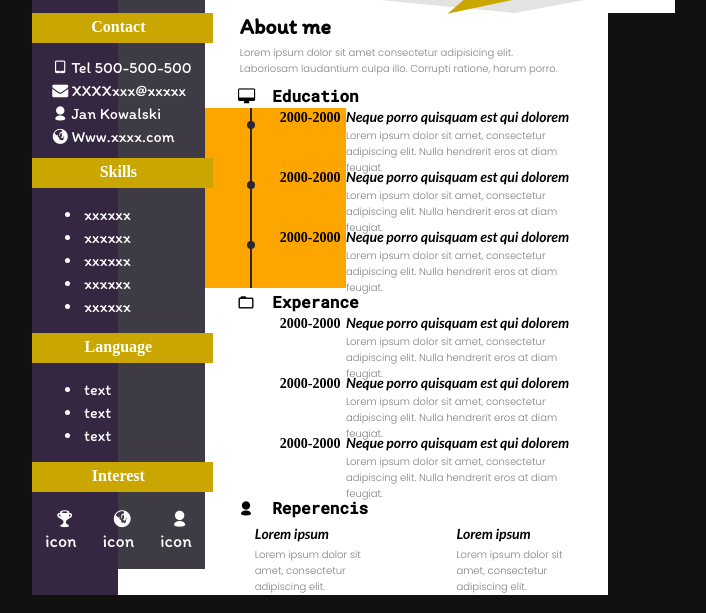
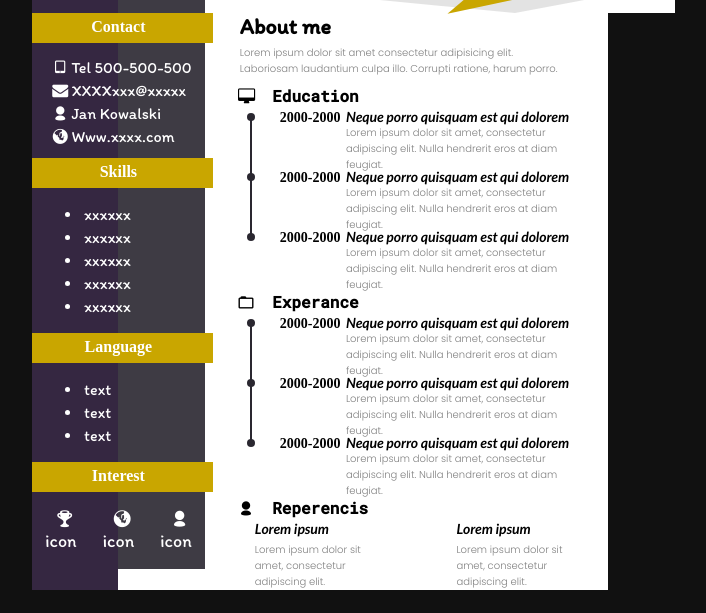
Before and after one commit to mateogaudi/-cvflex-, a website: page index.html in a window 1280 px wide. Shown: the part 187-800 px from the top of the page, without its empty margins (320-1026 px from the left). Drawn offline with nearby package versions, Linux system fonts and the light colour scheme.

Commit message:
add to wrapper in content and change class and delete div

```diff
--- a/css/content.css
+++ b/css/content.css
@@ -30,19 +30,21 @@ h5{
     padding:3px 2px 2px 15px;
     font-family: 'Roboto Mono', monospace;
     font-size:16px;
+    color:black;
 }
 .content-header i{
     padding:0 15px 00;
+    color:black;
 }
 .content-rectangle{
     width:100%;
     display:flex;
 }
-.row-time{
+.content-row-time{
     width:35%;
     height:100%;
 }
-.row-info{
+.content-row-info{
     width:65%;
     height:100%;
 }
@@ -54,22 +56,25 @@ h5{
     font-weight:600;
     font-size:14px;
 }
-.content-section{
-    width:100%;
+h6{
+    margin:0;
     font-size:14px;
-    height:20px;
     font-weight:600;
     font-family: 'Lato', sans-serif;
+    color:black;
 }
 .content-info{
     width:100%;
     font-size:10px;
-    height:40px;
+    height:60px;
     color:grey;
     font-family: 'Poppins', sans-serif;
 }
 .content-info div{
     padding:0 20px 0 0;
+}
+.content-box-wrapper{
+    width:100%;
 }
 .content-rectangle-box{
     display:flex;
@@ -79,19 +84,12 @@ h5{
     width:50%;
     height:100%;
 }
-.content-box-section{
-    height:20%;
-    width:100%;
-}
-.content-box-section div{
-    padding:5px 0 0 50px;
-    font-weight:600;
-    font-size:14px;
-    font-family: 'Lato', sans-serif;
+.content-box-info h6{
+    padding:0 0 0 50px;
 }
 .content-box-info{
     width:100%;
-    height:80%;
+    height:100%;
 }
 .content-box-info div{
     padding:5px 20px 0 50px;
@@ -99,14 +97,12 @@ h5{
     color:grey;
     font-family: 'Poppins', sans-serif;
 }
-.timeline
-{
+.content-timeline{
     width:100%;
     height:60px;
     position:relative;
-    background:orange;
 }
-.timeline:after{
+.content-timeline:after{
     content: ' ';
     position: absolute;
     width:2px;
@@ -116,7 +112,7 @@ h5{
     top:50%;
     transform:translate(-50%,-50%);
 }
-.timeline:before{
+.content-timeline:before{
     content: ' ';
     position: absolute;
     width:8px;
@@ -124,6 +120,27 @@ h5{
     border-radius:50%;
     background:#2a2730;
     left:33%;
-    top:28%;
+    top:15%;
     transform:translate(-50%, -50%);
+    z-index:5;
 }
+.content-timeline-first:nth-child(1) .content-timeline:after
+{
+    content: ' ';
+    width:2px;
+    height:100%;
+    background:#2a2730;
+    left:33%;
+    top:70%;
+    transform:translate(-50%,-50%);
+}
+.content-timeline-last:nth-child(3) .content-timeline::after
+{
+    content: ' ';
+    width:2px;
+    height:20%;
+    background:#2a2730;
+    left:33%;
+    top:10%;
+    transform:translate(-50%,-50%);
+}
--- a/css/header.css
+++ b/css/header.css
@@ -45,15 +45,15 @@
     z-index:5;
     bottom:15%;
 }
-.img img{
+.photo-img img{
     border-radius:50%;
     width:140px;
     height:140px;
 }
-.img{
+.photo-img{
     padding:10px 30px 30px 30px;
 }
-.img::after{
+.photo-img::after{
     width: 0;
     height: 0;
     border-top: 85px solid transparent;
@@ -65,7 +65,7 @@
     top:0;
     content:' ';
 }
-.img::before{
+.photo-img::before{
     width:0;
     height:0;
     border-style:solid;
--- a/index.html
+++ b/index.html
@@ -21,7 +21,7 @@
     <div id="container">
       <div class="row">
         <div id="photo">
-           <div class="img">
+           <div class="photo-img">
             <img src="assets/img/horse.jpg"/>
             <div class="photo-rectangle"></div>
            </div>
@@ -89,102 +89,106 @@
               harum porro.
             </div>
           </div>
+         <div class="content-rectangle-wrapper">
           <div class="content-header">
             <div><i class="icon-desktop"></i>Education</div>
           </div>
           <div class="content-rectangle">
-            <div class="row-time">
-             <div class="timeline">
-               <div class="content-time">2000-2000</div>
-             </div>
-             <div class="timeline">
-               <div class="content-time">2000-2000</div>
-             </div>
-             <div class="timeline">
+            <div class="content-row-time">
+             <div class="content-timeline-first">
+              <div class="content-timeline">
                <div class="content-time">2000-2000</div>
               </div>
              </div>
-            <div class="row-info">
-              <div class="content-section">
-                <div>Neque porro quisquam est qui dolorem</div>
+             <div class="content-timeline">
+              <div class="content-time">2000-2000</div>
              </div>
+             <div class="content-timeline-last">
+              <div class="content-timeline">
+               <div class="content-time">2000-2000</div>
+              </div>
+             </div>
+            </div>
+            <div class="content-row-info">
               <div class="content-info">
+                <h6>Neque porro quisquam est qui dolorem</h6>
                 <div>Lorem ipsum dolor sit amet, consectetur adipiscing elit.
                   Nulla hendrerit eros at diam feugiat.
                 </div>
               </div>
-              <div class="content-section">
-                <div>Neque porro quisquam est qui dolorem</div>
-              </div>
               <div class="content-info">
+                <h6>Neque porro quisquam est qui dolorem</h6>
                 <div>Lorem ipsum dolor sit amet, consectetur adipiscing elit.
                   Nulla hendrerit eros at diam feugiat.
                 </div>
               </div>
-              <div class="content-section">
-                <div>Neque porro quisquam est qui dolorem</div>
-              </div>
               <div class="content-info">
+                <h6>Neque porro quisquam est qui dolorem</h6>
                 <div>Lorem ipsum dolor sit amet, consectetur adipiscing elit.
                   Nulla hendrerit eros at diam feugiat.
                 </div>
               </div>
             </div>
           </div>
+         </div>
+         <div class="content-rectangle-wrapper">
            <div class="content-header">
             <div><i class="icon-folder-empty"></i>Experance</div>
            </div>
            <div class="content-rectangle">
-            <div class="row-time">
-              <div class="content-time">2000-2000</div>
-              <div class="content-time">2000-2000</div>
+            <div class="content-row-time">
+              <div class="content-timeline-first">
+               <div class="content-timeline">
                 <div class="content-time">2000-2000</div>
                </div>
-            <div class="row-info">
-              <div class="content-section">
-                <div>Neque porro quisquam est qui dolorem</div>
               </div>
+              <div class="content-timeline">
+               <div class="content-time">2000-2000</div>
+              </div>
+              <div class="content-timeline-last">
+               <div class="content-timeline">
+                <div class="content-time">2000-2000</div>
+               </div>
+              </div>
+            </div>
+            <div class="content-row-info">
               <div class="content-info">
+                <h6>Neque porro quisquam est qui dolorem</h6>
                 <div>Lorem ipsum dolor sit amet, consectetur adipiscing elit.
                 Nulla hendrerit eros at diam feugiat.
                 </div>
               </div>
-              <div class="content-section">
-                <div>Neque porro quisquam est qui dolorem</div>
-              </div>
               <div class="content-info">
+                <h6>Neque porro quisquam est qui dolorem</h6>
                 <div>Lorem ipsum dolor sit amet, consectetur adipiscing elit.
                 Nulla hendrerit eros at diam feugiat.
                 </div>
               </div>
-              <div class="content-section">
-                <div>Neque porro quisquam est qui dolorem</div>
-              </div>
               <div class="content-info">
+               <h6>Neque porro quisquam est qui dolorem</h6>
                <div>Lorem ipsum dolor sit amet, consectetur adipiscing elit.
                 Nulla hendrerit eros at diam feugiat.
                </div>
              </div>
             </div>
            </div>
+          </div>
+          <div class="content-box-wrapper">
           <div class="content-header">
             <div><i class="icon-user"></i>Reperencis</div>
           </div>
           <div class="content-rectangle-box">
             <div class="content-box">
-              <div class="content-box-section">
-                <div> Lorem ipsum</div>
-              </div>
               <div class="content-box-info">
+                <h6> Lorem ipsum</h6>
                 <div>Lorem ipsum dolor sit amet, consectetur adipiscing elit.</div>
               </div>
             </div>
             <div class="content-box">
-              <div class="content-box-section">
-                <div> Lorem ipsum</div>
+              <div class="content-box-info">
+                <h6> Lorem ipsum</h6>
+                <div>Lorem ipsum dolor sit amet, consectetur adipiscing elit.</div>
               </div>
-              <div class="content-box-info">
-                <div>Lorem ipsum dolor sit amet, consectetur adipiscing elit.</div>
             </div>
            </div>
           </div>
```
Lines whose indentation alone changed are shown as unchanged.
